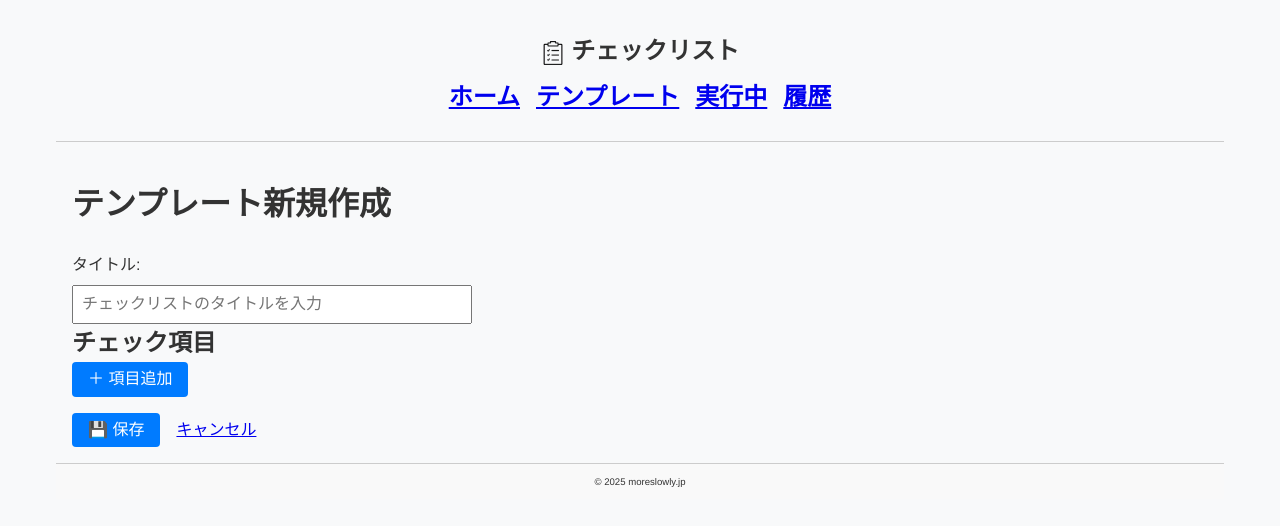
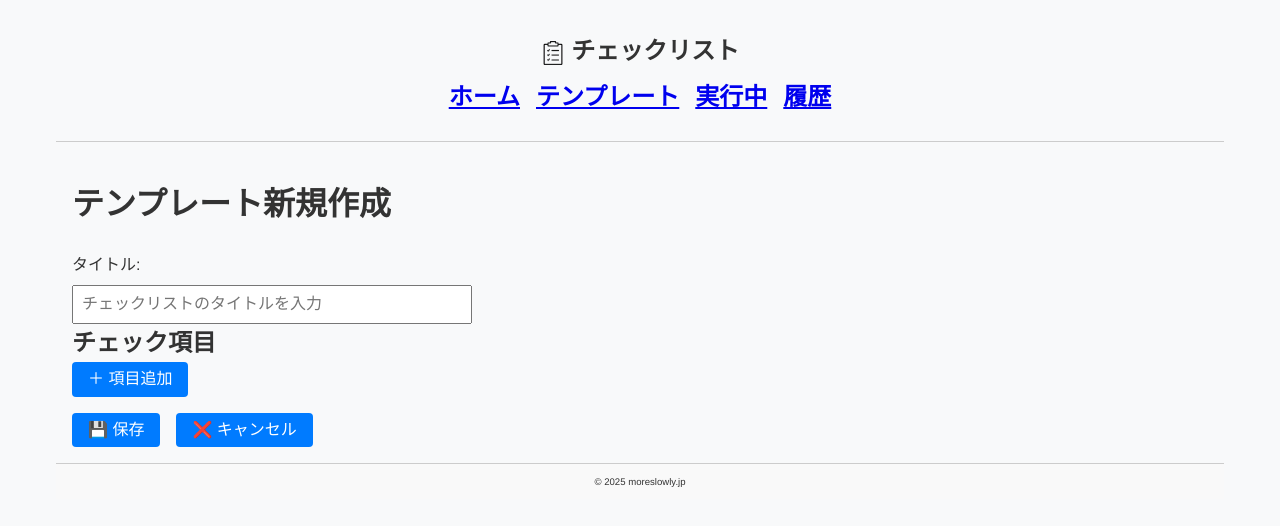
Before and after one commit to hgwr/check-list-app, a Vue app: page /masters/new in a window 1280 px wide. Shown: the top 526 px of the page. Built offline with nearby package versions, Linux system fonts and the light colour scheme.

Commit message:
ボタン化

```diff
--- a/src/pages/HomePage.vue
+++ b/src/pages/HomePage.vue
@@ -41,6 +41,11 @@ const goToActiveList = () => {
 const goToMasterList = () => {
   router.push('/masters')
 }
+
+const goToActiveDetail = (checklistId: string) => {
+  router.push(`/actives/${checklistId}`)
+}
+
 </script>
 
 <template>
@@ -60,7 +65,7 @@ const goToMasterList = () => {
           ><br />
           <small>開始: {{ new Date(active.startedAt).toLocaleString() }}</small
           ><br />
-          <router-link :to="`/actives/${active.id}`">実行状況</router-link>
+          <button @click="goToActiveDetail(active.id)">実行状況</button>
         </li>
       </ul>
       <button @click="goToActiveList">すべての実行中チェックリストを見る</button>
--- a/src/pages/MasterEditPage.vue
+++ b/src/pages/MasterEditPage.vue
@@ -69,6 +69,11 @@ const saveMasterAndItems = async () => {
   alert('保存しました！')
   router.push('/masters')
 }
+
+const cancel = () => {
+  router.push('/masters')
+}
+
 </script>
 
 <template>
@@ -92,7 +97,7 @@ const saveMasterAndItems = async () => {
 
     <div style="margin-top: 1rem;">
       <button @click="saveMasterAndItems">💾 保存</button>
-      <router-link to="/masters">キャンセル</router-link>
+      <button @click="cancel">❌ キャンセル</button>
     </div>
   </div>
 </template>
```
